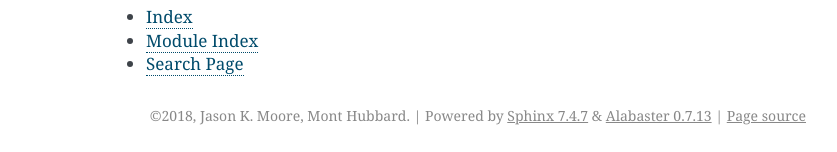
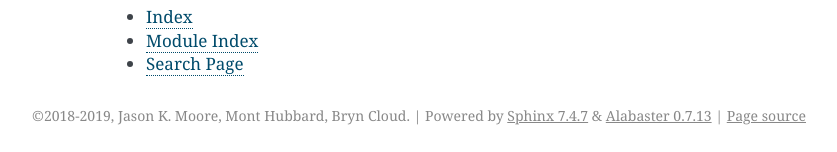
Before and after one commit to mechmotum/skijumpdesign, a Sphinx documentation site: the page built from docs/index.rst, in a window 1280 px wide and 900 px high, scrolled down 1904 px. Shown: the part 745-897 px from the top of the window, without its empty margins (304-1141 px from the left). Built offline with Sphinx 7.4.7, drawn with Linux system fonts in a browser that asks for light colours; some of the changed lines change nothing that is shown.

Commit message:
Added version number to display on Sphinx docs.

```diff
--- a/docs/conf.py
+++ b/docs/conf.py
@@ -21,15 +21,14 @@
 
 # -- Project information -----------------------------------------------------
 
-project = 'skijumpdesign'
-copyright = '2018, Jason K. Moore, Mont Hubbard'
-author = 'Jason K. Moore, Mont Hubbard'
-
 # The short X.Y version
 version = '.'.join(__version__.split('.')[:2])
 # The full version, including alpha/beta/rc tags
 release = __version__
 
+project = 'skijumpdesign[{}]'.format(release)
+author = 'Jason K. Moore, Mont Hubbard, Bryn Cloud'
+copyright = '2018-2019, ' + author
 
 # -- General configuration ---------------------------------------------------
 
@@ -147,8 +146,8 @@
 # (source start file, target name, title,
 #  author, documentclass [howto, manual, or own class]).
 latex_documents = [
-    (master_doc, 'skijumpdesign.tex', 'skijumpdesign Documentation',
-     'Jason K. Moore, Mont Hubbard', 'manual'),
+    (master_doc, 'skijumpdesign.tex', 'skijumpdesign Documentation', author,
+     'manual'),
 ]
 
 
```
